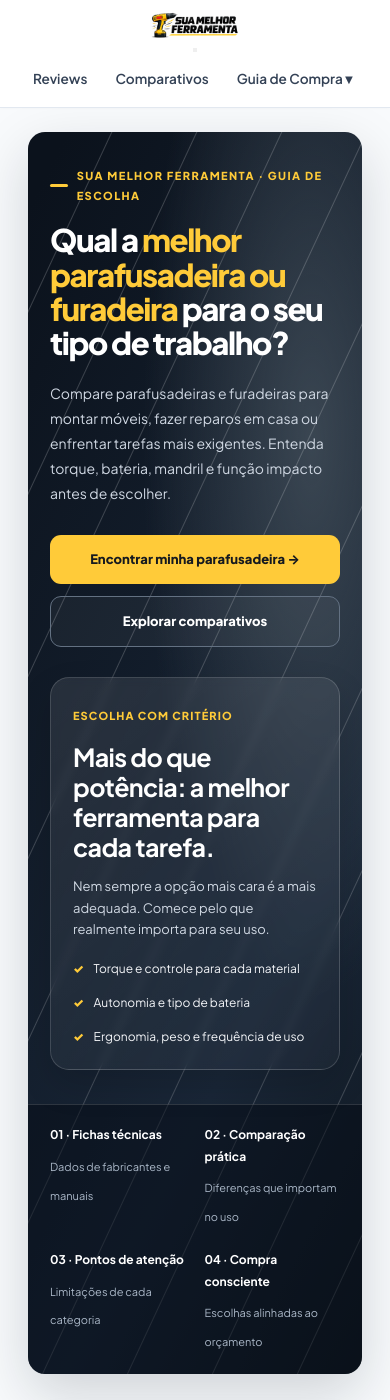
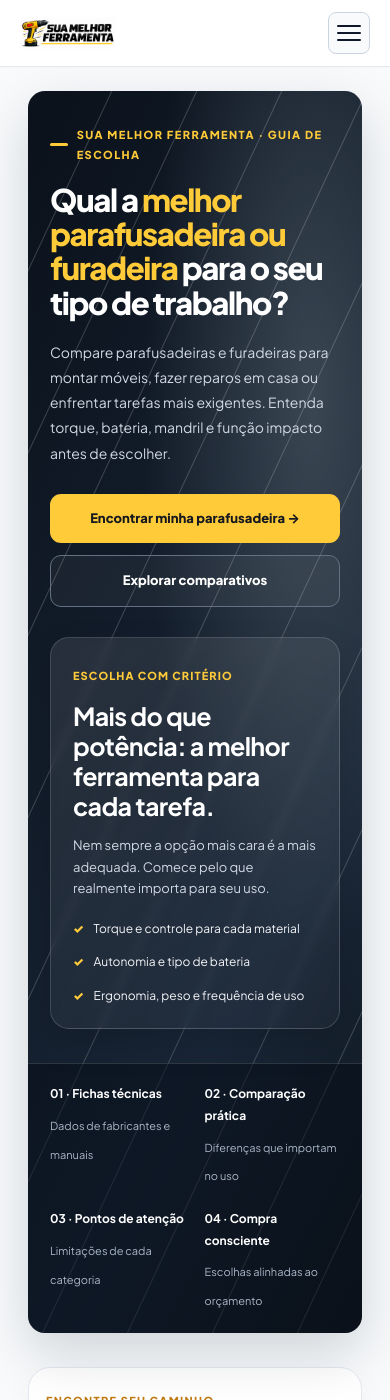
Before and after one commit to membroequipe/SiteReview, a Jekyll site: the page built from index.html, in a window 390 px wide and 1400 px high. Built offline with Jekyll 4.4.1, drawn with Linux system fonts in a browser that asks for light colours.

Commit message:
Update style.css

```diff
--- a/assets/css/style.css
+++ b/assets/css/style.css
@@ -686,77 +686,121 @@
 }
 
 /* =========================================
-   10. AJUSTES RESPONSIVOS MOBILE (NATIVO & LIMPO)
+   10. AJUSTES RESPONSIVOS MOBILE (MENU HAMBÚRGUER)
    ========================================= */
+
+.mobile-menu-toggle {
+  display: none;
+}
+
 @media screen and (max-width: 768px) {
+  .site-header {
+    position: relative;
+  }
+
   .site-header-container {
-    flex-direction: column !important;
+    flex-direction: row !important;
+    justify-content: space-between !important;
     align-items: center !important;
-    padding: 10px 12px !important;
-    gap: 8px !important;
+    padding: 12px 20px !important;
   }
 
   .site-logo-img {
-    height: 30px !important;
+    height: 32px !important;
     width: auto !important;
   }
 
-  .site-nav {
-    width: 100% !important;
-    overflow-x: auto !important; /* Permite deslizar suavemente se a tela for muito pequena */
-    -webkit-overflow-scrolling: touch;
+  /* Botão Hambúrguer (Sanduíche) */
+  .mobile-menu-toggle {
+    display: flex !important;
+    flex-direction: column;
+    justify-content: space-around;
+    width: 42px;
+    height: 42px;
+    background: #f8fafc;
+    border: 1px solid #cbd5e1;
+    border-radius: 8px;
+    padding: 9px 8px;
+    cursor: pointer;
+    z-index: 1020;
   }
 
-  /* Lista Principal organizada numa linha contínua e bem espaçada */
-  .site-nav > ul {
+  .mobile-menu-toggle span {
+    width: 100%;
+    height: 2px;
+    background-color: #0f172a;
+    border-radius: 2px;
+    transition: all 0.3s ease;
+  }
+
+  /* Animação para X quando ativo */
+  .mobile-menu-toggle.active span:nth-child(1) {
+    transform: translateY(7px) rotate(45deg);
+  }
+  .mobile-menu-toggle.active span:nth-child(2) {
+    opacity: 0;
+  }
+  .mobile-menu-toggle.active span:nth-child(3) {
+    transform: translateY(-7px) rotate(-45deg);
+  }
+
+  /* Menu Deslizante */
+  .site-nav {
+    display: none !important;
+    position: absolute !important;
+    top: 100% !important;
+    left: 0 !important;
+    right: 0 !important;
+    background-color: #ffffff !important;
+    border-bottom: 2px solid #e2e8f0 !important;
+    box-shadow: 0 10px 20px rgba(0, 0, 0, 0.08) !important;
+    padding: 15px 20px !important;
+    z-index: 1005 !important;
+  }
+
+  .site-nav.active {
+    display: block !important;
+  }
+
+  .site-nav ul {
     display: flex !important;
-    flex-wrap: nowrap !important;
-    justify-content: center !important;
-    align-items: center !important;
-    gap: 12px !important;
-    padding: 4px 10px !important;
+    flex-direction: column !important;
+    align-items: flex-start !important;
+    gap: 8px !important;
+    width: 100% !important;
+    padding: 0 !important;
     margin: 0 !important;
     list-style: none !important;
-    white-space: nowrap !important;
   }
 
   .site-nav li {
-    margin: 0 !important;
-    position: relative !important;
+    width: 100% !important;
   }
 
   .site-nav a {
-    font-size: 0.85rem !important;
+    font-size: 1rem !important;
     font-weight: 600 !important;
-    padding: 6px 8px !important;
-    color: #334155 !important;
+    display: block !important;
+    padding: 8px 0 !important;
+    color: #0f172a !important;
+    border-bottom: 1px solid #f1f5f9;
   }
 
-  /* Esconde os subitens no mobile para não quebrar o layout,
-     mantendo os links principais (Início, Reviews, Comparativos, Guia, Sobre) num menu limpo */
   .site-nav .dropdown-menu {
-    display: none !important;
+    position: static !important;
+    display: block !important;
+    box-shadow: none !important;
+    border: none !important;
+    padding-left: 15px !important;
+    background: transparent !important;
   }
-}
 
-.home-post-img-link {
-  display: block;
-  width: 100%;
-  height: 180px;
-  background-color: #f1f5f9;
-  border-radius: 8px 8px 0 0;
-  overflow: hidden;
-  text-decoration: none;
-  color: #334155 !important;
-  font-size: 0.85rem;
-}
-
-.home-post-img-link img {
-  width: 100%;
-  height: 100%;
-  object-fit: cover;
-  display: block;
-  color: #334155;
+  .site-nav .dropdown-menu a {
+    font-size: 0.9rem !important;
+    color: #64748b !important;
+    padding: 6px 0 !important;
+    border-bottom: none;
+  }
 }
 
 /* =========================================
```
